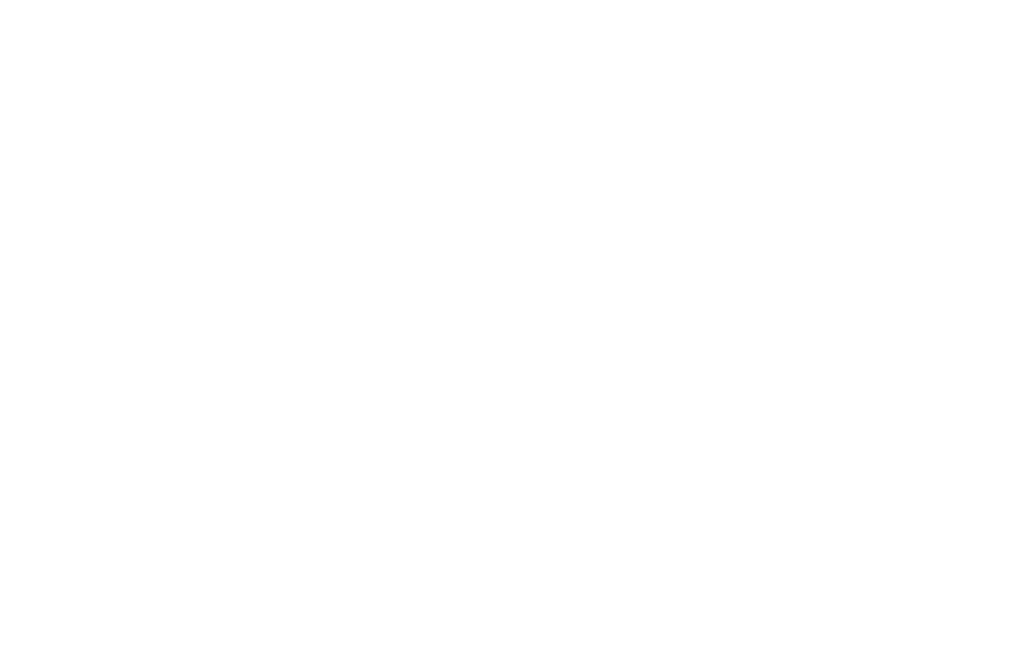
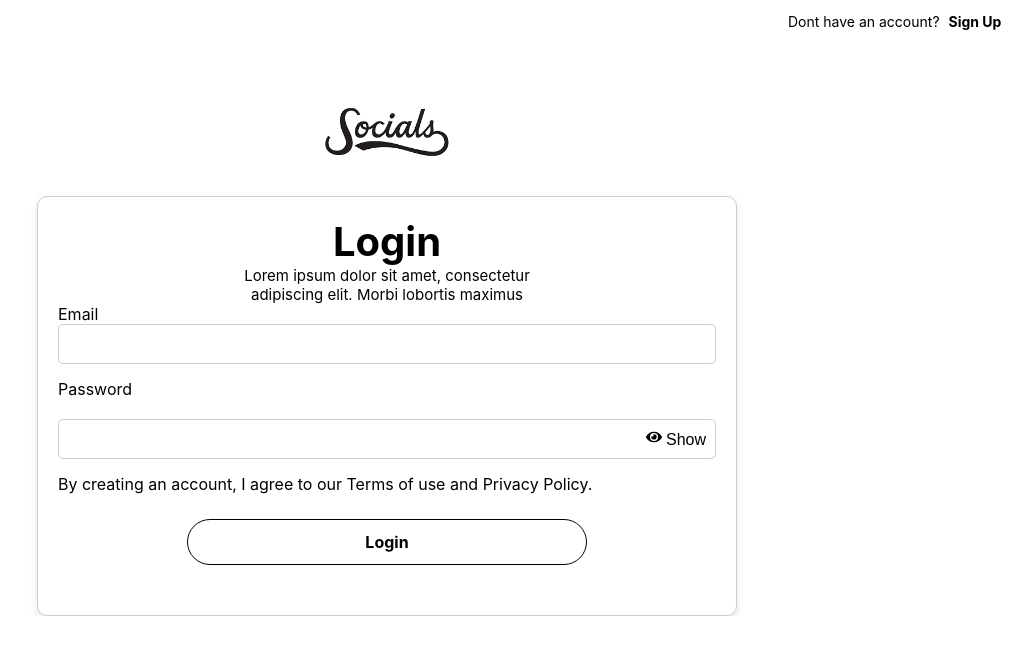
Before and after one commit to ProgrammerDavid1234/socials, a React (Create React App) app: page /loginpage in a window 1280 px wide. Before the commit this address had no page. Shown: the top 654 px of the page, without its empty margins (253-1280 px from the left). Built offline with nearby package versions, Linux system fonts and the light colour scheme.

Commit message:
loginpage

```diff
--- a/src/App.js
+++ b/src/App.js
@@ -2,6 +2,7 @@
 import { BrowserRouter as Router, Routes, Route } from 'react-router-dom';
 import Dashboard from './Pages/Login/Dashbord'; // Adjust the path as necessary
 import Signup from './Pages/Signup/Signup'; // Adjust the path as necessary
+import LoginPage from './Pages/LoginPage/LoginPage';
 
 const App = () => {
   return (
@@ -9,6 +10,8 @@
       <Routes>
         <Route path="/" element={<Dashboard />} />
         <Route path="/signup" element={<Signup />} />
+        <Route path="/loginpage" element={<LoginPage />} />
+
       </Routes>
     </Router>
   );
--- /dev/null
+++ b/src/Pages/LoginPage/LoginPage.css
@@ -0,0 +1,249 @@
+/* Global Styles */
+* {
+    margin: 0;
+    padding: 0;
+    box-sizing: border-box;
+  }
+
+  .signup-container {
+    max-width: 100%;
+    overflow-x: hidden; /* Prevent horizontal overflow */
+  }
+
+  .rightText {
+    text-align: right;
+    padding: 1% 2%;
+  }
+
+  .logo1 {
+    max-width: 100%;
+    display: grid;
+    place-items: center;
+    padding-top: 1%;
+  }
+  .logo1 img{
+    max-width: 100%;
+    width: 10%;
+    height: auto;
+    display: grid;
+    place-items: center;
+    padding-top: 1%;
+  }
+
+
+  .signupButton {
+    display: flex;
+    flex-direction: column;
+    align-items: center;
+    margin-bottom: 20px;
+  }
+
+  .signupButton h5 {
+    margin: 10px 0;
+    font-size: 16px;
+    cursor: pointer;
+    border: 1px solid black;
+    border-radius: 40px;
+    padding: 12px 30px;
+    background-color: #ffffff;
+    color: black;
+    transition: background-color 0.3s, color 0.3s;
+    text-align: center;
+    max-width: 100%;
+  }
+
+  .signupButton h5:hover {
+    background-color: #f0f0f0;
+    color: #000000;
+  }
+
+  .signupButton h5:active {
+    background-color: #e0e0e0;
+  }
+
+  /* Container Styles */
+  .container {
+    display: flex;
+    flex-direction: column;
+    padding: 20px;
+    border-radius: 10px;
+    border: 1px solid #ccc; /* Add border */
+    background-color: #ffffff;
+    max-width: 90%; /* Adjust width for better centering */
+    width: 700px; /* Increased width */
+    margin: 0 auto; /* Center container horizontally */
+    box-shadow: 0 4px 8px rgba(0, 0, 0, 0.1); /* Default shadow */
+  }
+
+  .container .text h3 {
+    text-align: center;
+    font-size: 40px;
+  }
+
+  .container .text p {
+    text-align: center;
+    font-size: 15px;
+    font-weight: 400;
+  }
+
+  /* Input and Password Container Styles */
+  .input {
+    display: flex;
+    flex-direction: column;
+    gap: 15px;
+  }
+
+  .input label {
+    margin-bottom: 5px;
+  }
+
+  .input input[type="email"],
+  .input input[type="number"],
+  .input input[type="password"] {
+    padding: 10px;
+    border: 1px solid #ccc;
+    border-radius: 5px;
+    font-size: 16px;
+    width: 100%;
+  }
+
+  .password-container {
+    position: relative;
+  }
+
+  .password-container input {
+    padding: 10px;
+    border: 1px solid #ccc;
+    border-radius: 5px;
+    font-size: 16px;
+    width: 100%;
+  }
+
+  .password-container button {
+    position: absolute;
+    top: 50%;
+    right: 10px;
+    transform: translateY(-50%);
+    background: none;
+    border: none;
+    color: black;
+    cursor: pointer;
+    font-size: 16px;
+  }
+
+  /* Requirements and Tooltip Styles */
+  .requirements {
+    margin-top: 20px;
+  }
+
+  .requirements label {
+    display: flex;
+    align-items: center;
+    gap: 10px;
+  }
+
+  .requirements input[type="checkbox"] {
+    margin-right: 10px;
+  }
+
+  .requirements p {
+    display: flex;
+    align-items: center;
+    gap: 10px;
+  }
+
+  .input-container {
+    position: relative;
+  }
+
+  .input-container label {
+    padding-bottom: 30px;
+  }
+
+  .tooltip {
+    position: absolute;
+    right: -220px;
+    top: 50%;
+    transform: translateY(-50%);
+    background-color: #000000;
+    border: 1px solid #ccc;
+    padding: 8px;
+    border-radius: 4px;
+    visibility: hidden;
+    opacity: 0;
+    transition: opacity 0.3s;
+    white-space: nowrap;
+    z-index: 10;
+  }
+  .rightText {
+    text-align: right;
+    padding: 1% 2%;
+  }
+
+  .rightText p {
+    margin: 0;
+    font-size: 14px;
+  }
+
+  .login-link {
+    color: #000000; /* Blue color for the link */
+    cursor: pointer;
+    text-decoration: none;
+    font-weight: bold;
+    margin-left: 5px; /* Space between text and link */
+  }
+
+  .login-link:hover {
+    color: #0056b3; /* Darker blue for hover effect */
+  }
+
+  .login-link:active {
+    color: #004085; /* Even darker blue for active effect */
+  }
+
+
+  .input-container:hover .tooltip {
+    visibility: visible;
+    opacity: 1;
+  }
+  .rightText1{
+    display: none;
+  }
+  /* Mobile View Styles */
+  @media (max-width: 768px) {
+    .container {
+      box-shadow: none; /* Remove box-shadow for mobile view */
+    }
+
+    .container .text p {
+      display: none; /* Hide text on smaller screens */
+    }
+
+    .container .text h3 {
+      font-size: 30px; /* Adjust font-size for mobile view */
+      padding-bottom: 30px;
+    }
+
+    .input-container label {
+      padding-top: 30px;
+    }
+
+    .logo1 img {
+      max-width: 100%;
+      width: 50%;
+      height: auto; /* Adjust image size for mobile view */
+      display: grid;
+      place-items: center;
+      padding-top: 1%;
+    }
+    .tooltip {
+      display: none;
+    }
+    .rightText{
+  padding: 1% 2%;
+   }
+    .rightText1{
+      text-align: center;
+      font-weight: 400;
+    }
+  }
--- /dev/null
+++ b/src/Pages/LoginPage/LoginPage.jsx
@@ -0,0 +1,97 @@
+import React, { useState, useEffect } from 'react';
+import './LoginPage.css';
+import logo from '../../Components/Assets/Logo.jpg';
+import { FaEye, FaEyeSlash } from "react-icons/fa";
+import { useNavigate } from 'react-router-dom';
+
+const LoginPage = () => {
+    const navigate = useNavigate(); // Initialize the useNavigate hook
+    const [showPassword, setShowPassword] = useState(false);
+    const [password, setPassword] = useState('');
+    const [email, setEmail] = useState('');
+    const [hasEightChars, setHasEightChars] = useState(false);
+    const [hasUpperCase, setHasUpperCase] = useState(false);
+    const [hasNumber, setHasNumber] = useState(false);
+    const [hasSymbol, setHasSymbol] = useState(false);
+
+    const togglePasswordVisibility = () => {
+        setShowPassword(prevShowPassword => !prevShowPassword);
+    };
+    const handleSignUpClick = () => {
+        navigate('/signup'); // Navigate to the Signup page
+    };
+
+    const validatePassword = (password) => {
+        setHasEightChars(password.length >= 8);
+        setHasUpperCase(/[A-Z]/.test(password));
+        setHasNumber(/\d/.test(password));
+        setHasSymbol(/[!@#$%^&*(),.?":{}|<>]/.test(password));
+    };
+
+    useEffect(() => {
+        validatePassword(password);
+    }, [password]);
+
+    return (
+        <div className="signup-container">
+            <div className="rightText">
+                <p>Dont have an account? <span className="login-link" onClick={handleSignUpClick}>Sign Up</span></p>
+            </div>
+            <div className="logo1">
+                <img src={logo} alt="Logo" />
+            </div>
+            <div className="container">
+                <div className="text">
+                    <h3>Login</h3>
+                    <p>Lorem ipsum dolor sit amet, consectetur <br />
+                        adipiscing elit. Morbi lobortis maximus</p>
+                </div>
+                <div className="input">
+                    <div className="input-container">
+                        <label htmlFor="email">Email</label>
+                        <input
+                            type="email"
+                            id="email"
+                            name="email"
+                            value={email}
+                            onChange={(e) => setEmail(e.target.value)}
+                        />
+                        <span className="tooltip">We will use your email as your user ID.</span>
+                    </div>
+
+
+
+
+                    <label htmlFor="password">Password</label>
+                    <div className="password-container">
+                        <input
+                            type={showPassword ? "text" : "password"}
+                            id="password"
+                            name="password"
+                            value={password}
+                            onChange={(e) => setPassword(e.target.value)}
+                        />
+
+                        <button onClick={togglePasswordVisibility}>
+                            {showPassword ? <FaEyeSlash /> : <FaEye />} {showPassword ? 'Hide' : 'Show'}
+                        </button>
+
+                    </div>
+                    <p>By creating an account, I agree to our Terms of use and
+                    Privacy Policy.</p>
+
+
+                    <div className="signupButton">
+                        <h5>Login</h5>
+                    </div>
+                    <div className="rightText1">
+                        <p>Already have an account? Log in</p>
+                        <p>Forget your user ID or password?</p>
+                    </div>
+                </div>
+            </div>
+        </div>
+    );
+}
+
+export default LoginPage;
--- a/src/Pages/Signup/Signup.css
+++ b/src/Pages/Signup/Signup.css
@@ -175,12 +175,40 @@
   white-space: nowrap;
   z-index: 10;
 }
+.rightText {
+  text-align: right;
+  padding: 1% 2%;
+}
+
+.rightText p {
+  margin: 0;
+  font-size: 14px;
+}
+
+.login-link {
+  color: #000000; /* Blue color for the link */
+  cursor: pointer;
+  text-decoration: none;
+  font-weight: bold;
+  margin-left: 5px; /* Space between text and link */
+}
+
+.login-link:hover {
+  color: #0056b3; /* Darker blue for hover effect */
+}
+
+.login-link:active {
+  color: #004085; /* Even darker blue for active effect */
+}
+
 
 .input-container:hover .tooltip {
   visibility: visible;
   opacity: 1;
 }
-
+.rightText1{
+  display: none;
+}
 /* Mobile View Styles */
 @media (max-width: 768px) {
   .container {
@@ -212,8 +240,8 @@
     display: none;
   }
   .rightText{
-    display: none;
-  }
+padding: 1% 2%;
+ }
   .rightText1{
     text-align: center;
     font-weight: 400;
--- a/src/Pages/Signup/Signup.jsx
+++ b/src/Pages/Signup/Signup.jsx
@@ -2,8 +2,10 @@
 import './Signup.css';
 import logo from '../../Components/Assets/Logo.jpg';
 import { FaEye, FaEyeSlash } from "react-icons/fa";
+import { useNavigate } from 'react-router-dom';
 
 const Signup = () => {
+  const navigate = useNavigate(); // Initialize the useNavigate hook
   const [showPassword, setShowPassword] = useState(false);
   const [password, setPassword] = useState('');
   const [email, setEmail] = useState('');
@@ -14,6 +16,9 @@
 
   const togglePasswordVisibility = () => {
     setShowPassword(prevShowPassword => !prevShowPassword);
+  };
+  const handleSignUpClick = () => {
+    navigate('/loginpage'); // Navigate to the Signup page
   };
 
   const validatePassword = (password) => {
@@ -29,8 +34,8 @@
 
   return (
     <div className="signup-container">
-      <div className="rightText">
-        <p>Already have an account? Log in</p>
+    <div className="rightText">
+        <p>Already have an account? <span className="login-link" onClick={handleSignUpClick}>Login</span></p>
         <p>Forget your user ID or password?</p>
       </div>
       <div className="logo1">
```
